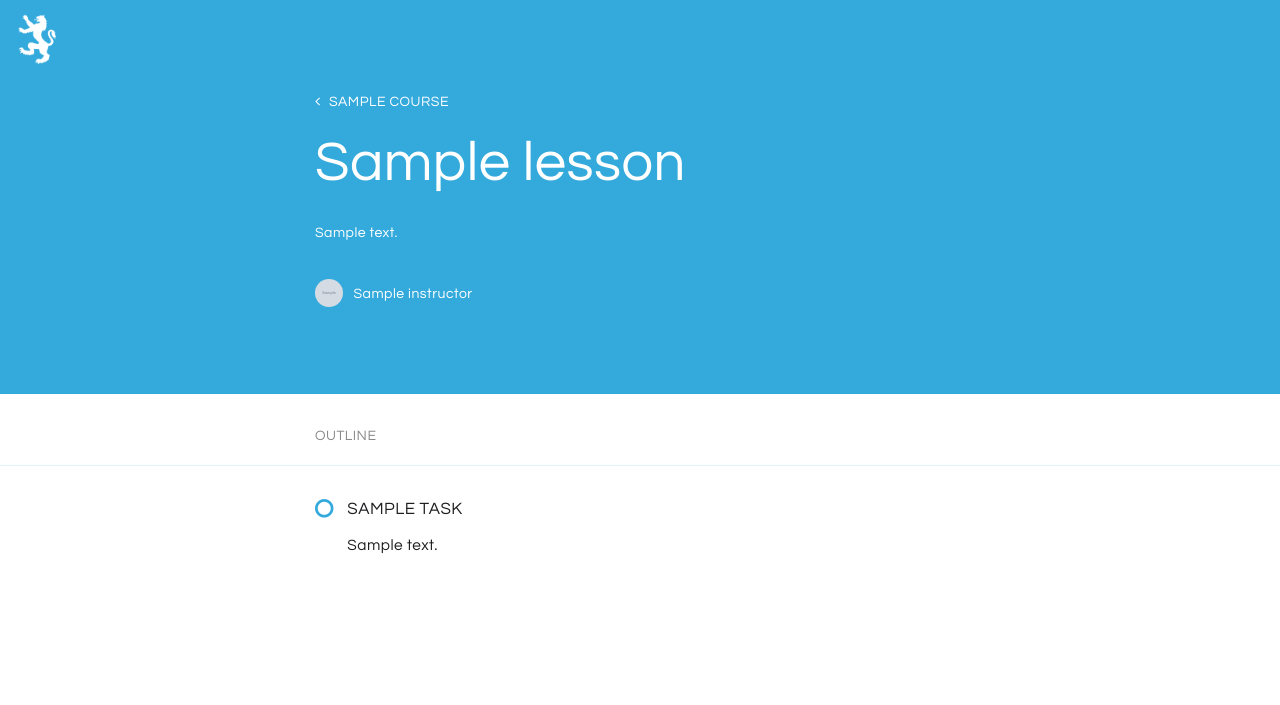
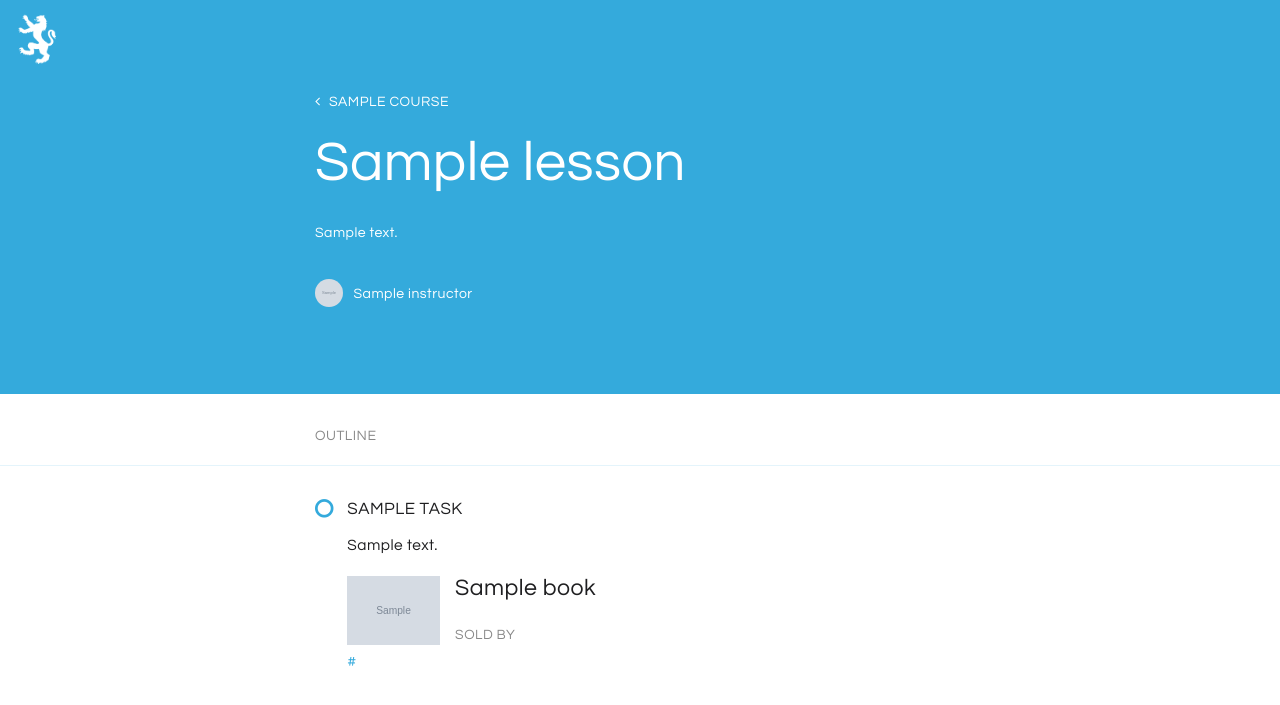
Before and after one commit to reformedforum/reformedacademy, a Django app: template reformedacademy/templates/reformedacademy/lesson.html in a window 1280 px wide. Shown: the top 705 px of the page. Run offline with Django 3.2, Linux system fonts and the light colour scheme; the template is opened without the code that fills it: most values are stand-ins (such as "Sample title", 1, 10 or a date in 2020); grey boxes marked "Sample" are stand-in pictures; some libraries are stand-ins or nearby versions.

Commit message:
Added support for showing tasks with book content in the interface

```diff
--- a/reformedacademy/static/css/main.css
+++ b/reformedacademy/static/css/main.css
@@ -502,3 +502,25 @@ ul.errorlist li {
 .login-form input[type="submit"] {
     margin-top: 1em;
 }
+
+.book img {
+    float: left;
+    width: 6em;
+    margin-right: 1em;
+}
+
+.book h2 {
+    font-size: 1.5em;
+}
+
+.sources {
+    padding-top: 1em;
+}
+
+.sources:before {
+    content: "SOLD BY";
+    color: #888;
+    position:relative;
+    bottom: .3em;
+    font-size: .9em
+}
--- a/reformedacademy/templates/reformedacademy/lesson.html
+++ b/reformedacademy/templates/reformedacademy/lesson.html
@@ -42,6 +42,17 @@
                         Your browser does not support the audio element.
                     </audio>
                 {% endif %}
+                {% if task.book %}
+                    <div class="book">
+                        <img src="{{ MEDIA_URL }}{{ task.book.cover_image }}" alt="{{ task.book }} Book Image">
+                        <h2>{{ task.book.title }}</h2>
+                        <div class="sources">
+                            {% for book_url in task.book.bookurl_set.all %}
+                                <a href="{{ book_url.url }}">{{ book_url.website }}</a>
+                            {% endfor %}
+                        </div>
+                    </div>
+                {% endif %}
             </div>
         </div>
         {% endfor %}
```
Also changed, not shown: reformedacademy/admin.py (+3 -8 lines), reformedacademy/models.py (+8 -7 lines).
